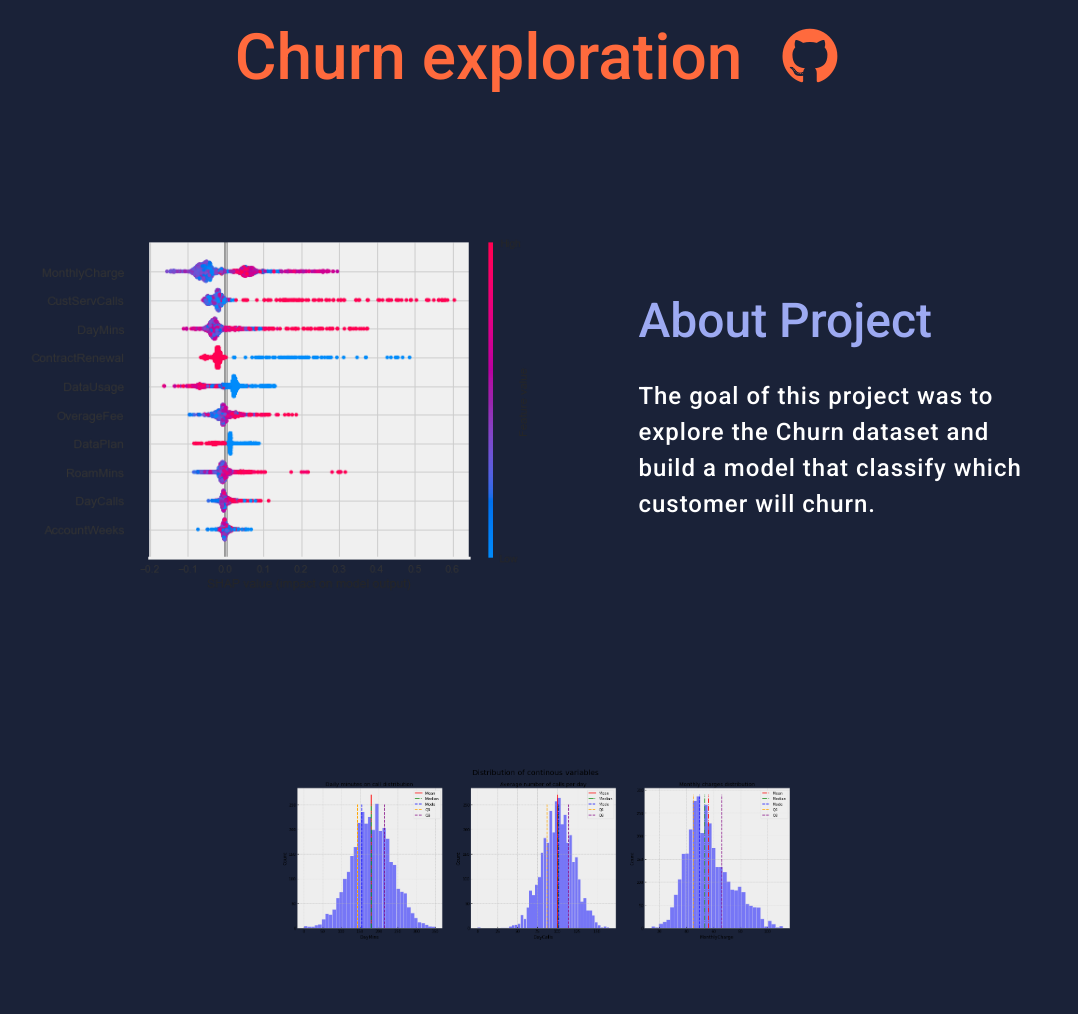
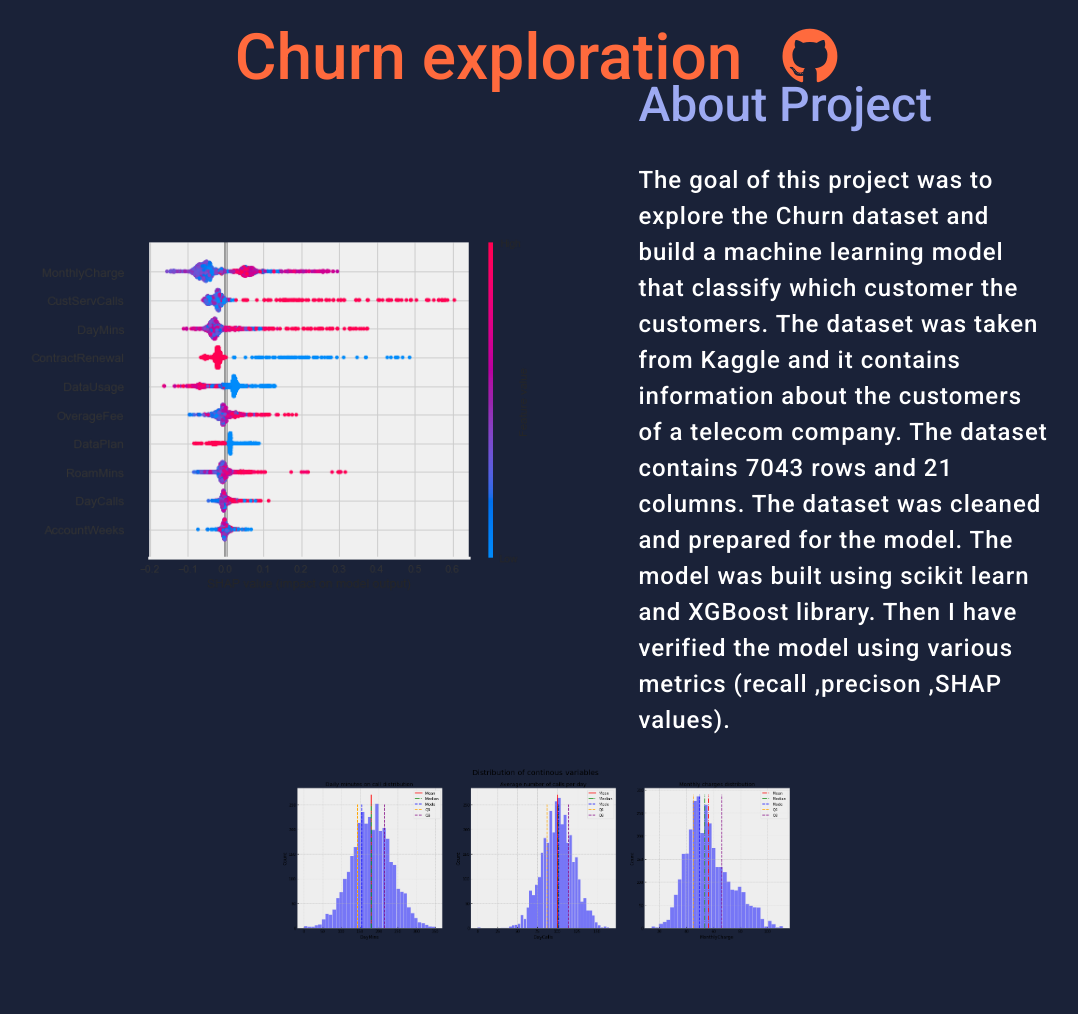
Before and after one commit to CarJung/Django_portfolio_page, a Django app: page /Krzysztof.Wrobel/KW/Churn/ in a window 1280 px wide. Shown: the part 108-1122 px from the top of the page, without its empty margins (104-1182 px from the left). Run offline with Django 4.2, Linux system fonts and the light colour scheme.

Commit message:
template update

```diff
--- a/templates/Churn.html
+++ b/templates/Churn.html
@@ -62,7 +62,7 @@
             <div class="about_project">
             <h2>About Project</h2>
             <p>
-                The goal of this project was to explore the Churn dataset and build a model that classify which customer will churn.
+                The goal of this project was to explore the Churn dataset and build a machine learning model that classify which customer the customers. The dataset was taken from Kaggle and it contains information about the customers of a telecom company. The dataset contains 7043 rows and 21 columns. The dataset was cleaned and prepared for the model. The model was built using scikit learn and XGBoost library. Then I have verified the model using various metrics (recall ,precison ,SHAP values).
             </p>
             </div>
         </div>
```
